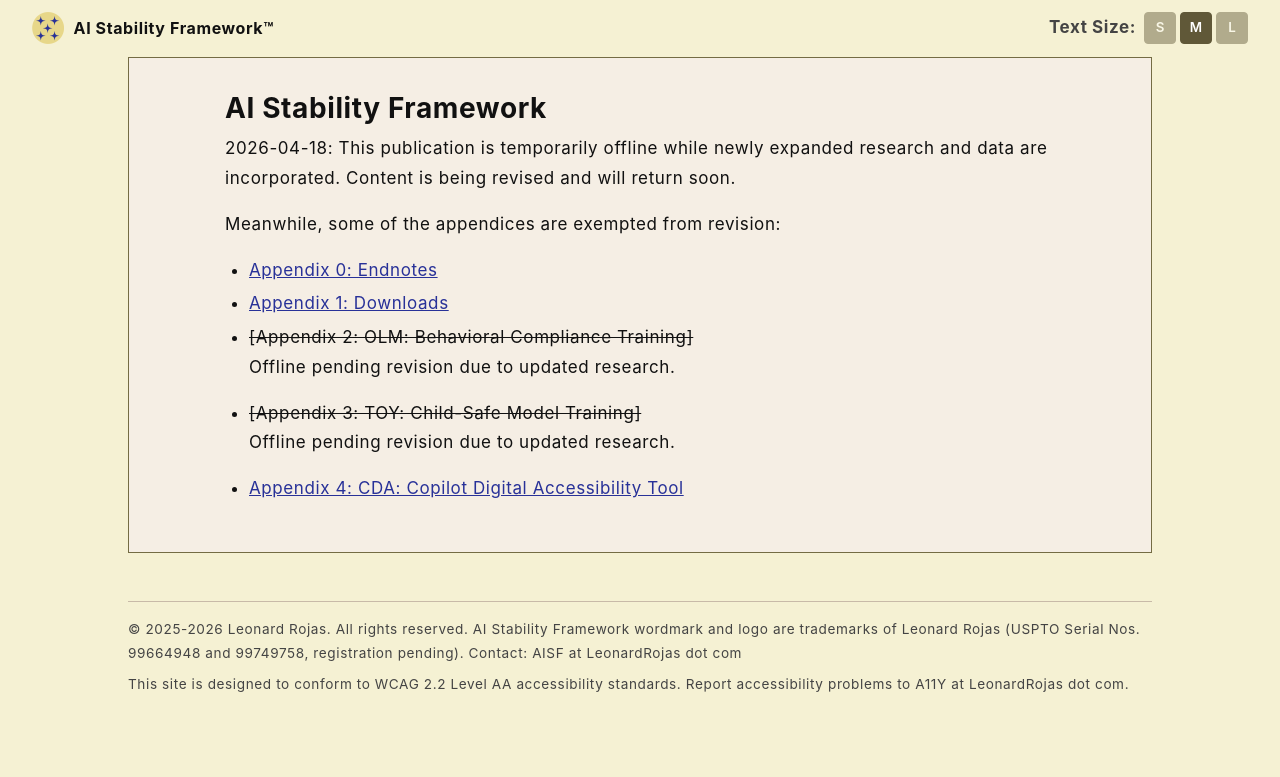
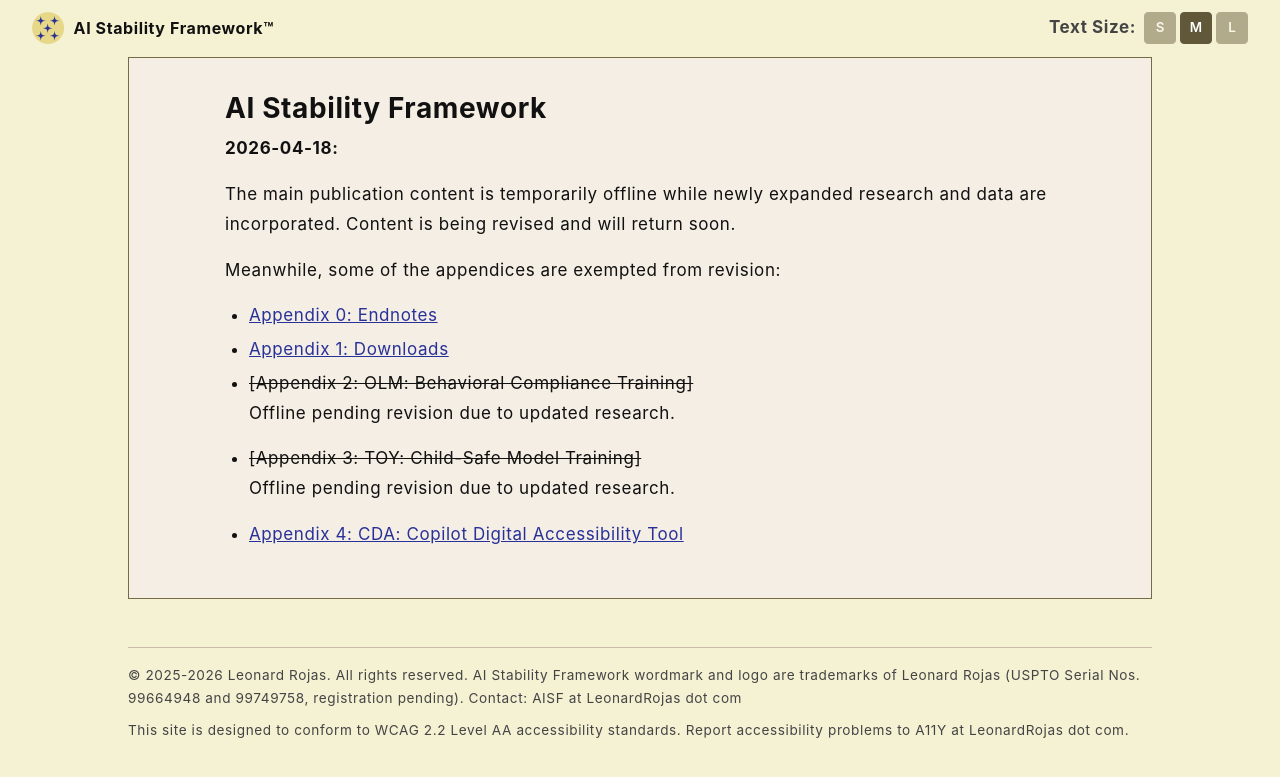
Before and after one commit to rojaslen/AISF-WEB, a Jekyll site: the page built from index.md, in a window 1280 px wide. Shown: the top 777 px of the page. Built offline with Jekyll 4.4.1, drawn with Linux system fonts in a browser that asks for light colours; some web fonts are replaced.

Commit message:
minor adjustments

```diff
--- a/index.md
+++ b/index.md
@@ -5,7 +5,9 @@
 
 # AI Stability Framework
 
-2026-04-18: This publication is temporarily offline while newly expanded research and data are incorporated. Content is being revised and will return soon.
+**2026-04-18:**
+
+The main publication content is temporarily offline while newly expanded research and data are incorporated. Content is being revised and will return soon.
 
 Meanwhile, some of the appendices are exempted from revision:
 
```
Also changed, not shown: staging/appendices.md (renamed from appendices.md), 1 other file.
